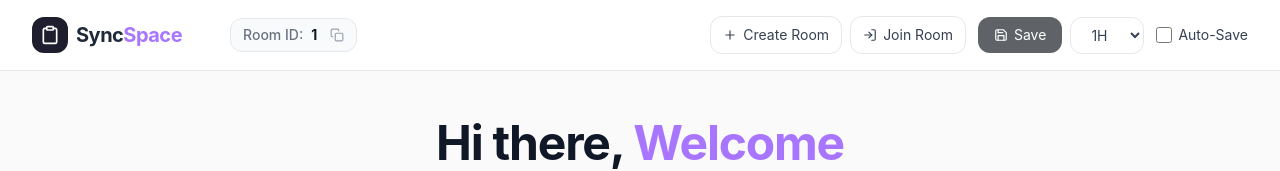
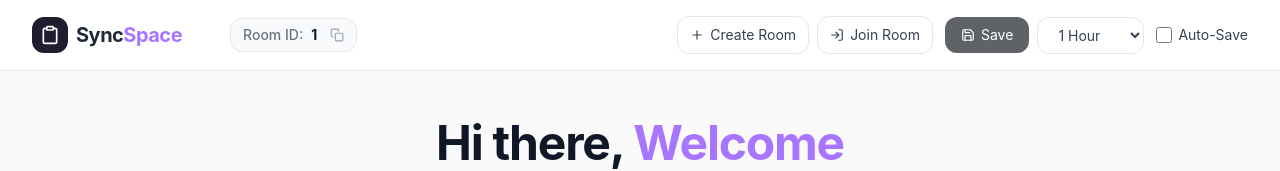
Before and after one commit to 16niraj/SyncSpace, a React (Vite) app: page /room/1 in a window 1280 px wide. Shown: the top 171 px of the page. Built offline with nearby package versions, Linux system fonts and the light colour scheme; no server answers; the database is empty.

Commit message:
fix design issue

```diff
--- a/src/Room.jsx
+++ b/src/Room.jsx
@@ -176,7 +176,6 @@ export default function Room() {
   return (
     <div className="min-h-screen bg-[#FAFAFA] text-gray-900 font-sans flex flex-col overflow-x-hidden">
       {/* Top Navigation Bar */}
-      {/* Top Navigation Bar */}
       <nav className="flex flex-col sm:flex-row items-center justify-between px-4 lg:px-8 py-4 bg-white border-b border-gray-200 gap-4 sm:gap-0">
 
         {/* ROW 1 (Mobile): Logo & Room ID */}
@@ -240,9 +239,9 @@ export default function Room() {
             </button>
 
             <select value={expiry} onChange={(e) => setExpiry(e.target.value)} className="cursor-pointer flex items-center gap-2 px-2 sm:px-4 py-2 border border-gray-200 rounded-xl hover:bg-gray-50 text-gray-700 transition-colors text-sm">
-              <option value="1h">1H</option>
-              <option value="3h">3H</option>
-              <option value="6h">6H</option>
+              <option value="1h">1 Hour</option>
+              <option value="3h">3 Hours</option>
+              <option value="6h">6 Hours</option>
             </select>
 
             <label className="flex items-center gap-1.5 cursor-pointer ml-1">
```
